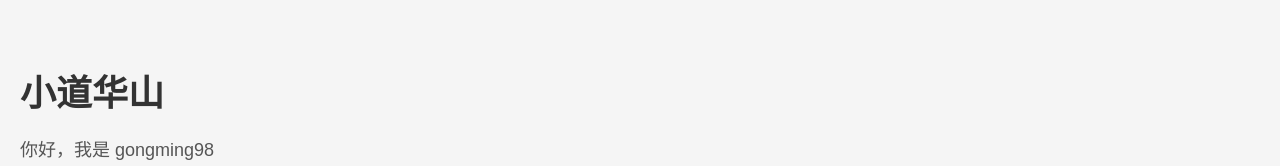
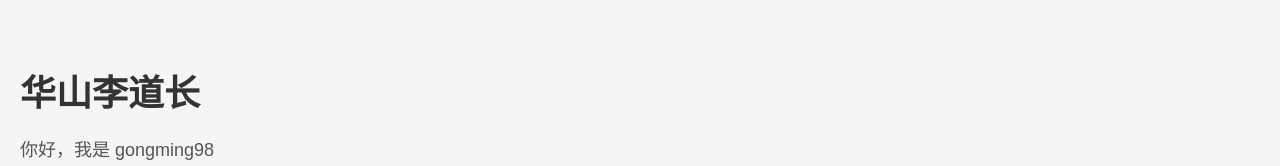
Before and after one commit to gongming98/gongming98.github.io, a plain HTML site: page index.html in a window 1280 px wide. Shown: the top 166 px of the page. Drawn offline with Linux system fonts and the light colour scheme.

Commit message:
Update title and heading in index.html

```diff
--- a/index.html
+++ b/index.html
@@ -3,7 +3,7 @@
 <head>
     <meta charset="UTF-8">
     <meta name="viewport" content="width=device-width, initial-scale=1.0">
-    <title>小道华山</title>
+    <title>华山李道长</title>
     <style>
         body {
             background-color: #f5f5f5;
@@ -24,7 +24,7 @@
     </style>
 </head>
 <body>
-    <h1>小道华山</h1>
+    <h1>华山李道长</h1>
     <p>你好，我是 gongming98<br>欢迎来到我的主页</p>
 <img src="1.jpg" style="max-width:100%; border-radius:10px; margin-top:20px;">
 <img src="2.jpg" style="max-width:100%; border-radius:10px; margin-top:20px;">
```
